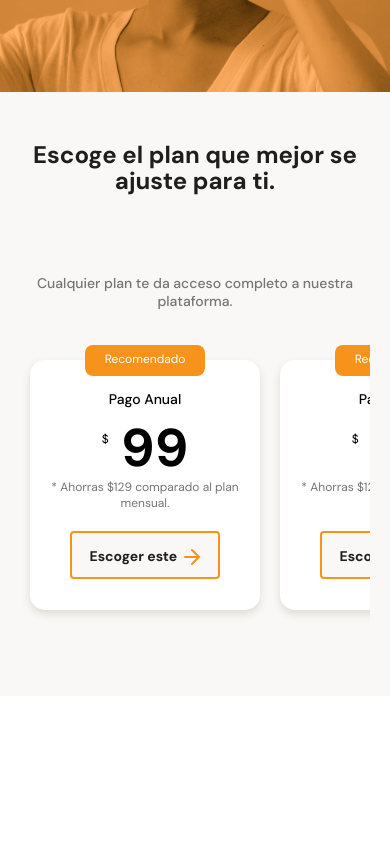
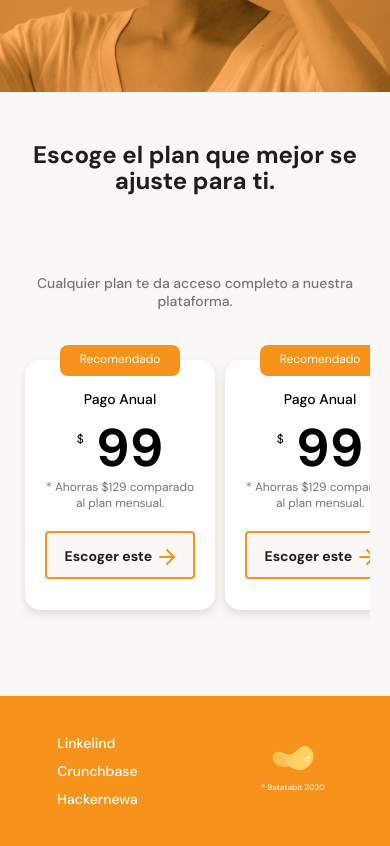
Before and after one commit to montesillo/Curso-de-Responsive-Design-Maquetacion-Mobile-First, a plain HTML site: page index.html in a window 390 px wide. Shown: the part 1893-2739 px from the top of the page. Before the commit the page ends 2589 px from the top, so only its background shows below. Drawn offline with Linux system fonts and the light colour scheme.

Commit message:
Terminada para mobile

```diff
--- a/index.html
+++ b/index.html
@@ -107,5 +107,17 @@
             </section>
         </section>
     </main>
+    <footer>
+        <section class="left">
+            <ul>
+                <li><a href="">Linkelind</a> </li>
+                <li><a href="">Crunchbase</a> </li>
+                <li><a href="">Hackernewa</a></li>
+            </ul>
+        </section>
+        <section class="rigth">
+            <img src="./assets/imgs/logo-footer.svg" alt="Logo Batatabit">
+        </section>
+    </footer>
 </body>
 </html>
--- a/styles.css
+++ b/styles.css
@@ -337,10 +337,10 @@ main{
     position: relative;
     scroll-snap-align: center;
     width: 70%;
-    min-width: 230px;
+    min-width: 190px;
     max-width: 300px;
     height: 250px;
-    margin: 50px 10px 0;
+    margin: 50px 5px 0;
     padding: 0 15px;background-color: var(--just-white);
     border-radius: 15px;
     box-shadow: 0 4px 8px rgba(89, 73, 30, 0.16);
@@ -400,3 +400,28 @@ main{
     background-image: url('./assets/icons/orange-right-arrow.svg');
     vertical-align: text-bottom;
 }
+footer{
+    display: flex;
+    width: 100%;
+    height: 150px;
+    background-color: var(--bitcoin-orange);
+}
+footer section{
+    display: flex;
+    width: 50%;
+    justify-content: center;
+    align-items: center;
+}
+footer .left ul{
+    font-size: 1.4rem;
+    font-weight: 500;
+    line-height: 1.8rem;
+    list-style: none;
+}
+.left li{
+    margin: 10px 0;
+}
+.left a{
+    text-decoration: none;
+    color: var(--just-white);
+}
```
